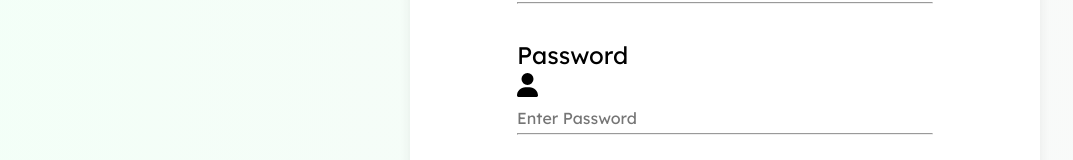
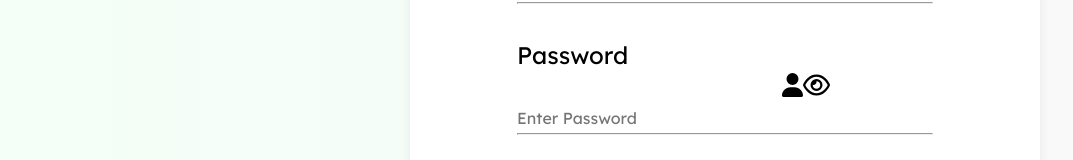
Before and after one commit to Nifix001/Libra, a React (Create React App) app: page /sign-up in a window 1280 px wide. Shown: the part 258-418 px from the top of the page, without its empty margins (70-1143 px from the left). Built offline with nearby package versions, Linux system fonts and the light colour scheme.

Commit message:
New commit

```diff
--- a/src/pages/SignUp.js
+++ b/src/pages/SignUp.js
@@ -51,7 +51,7 @@ export default function SignUp() {
           required/><hr />
           </label><br /><br />
           <label htmlFor="pword">Password<br />
-          <FontAwesomeIcon icon="fa-solid fa-user" />
+          <span className="awesome"><FontAwesomeIcon icon="fa-solid fa-user" /><FontAwesomeIcon icon="fa-regular fa-eye" /></span>
           <input
           type="password"
           placeholder="Enter Password"
```
